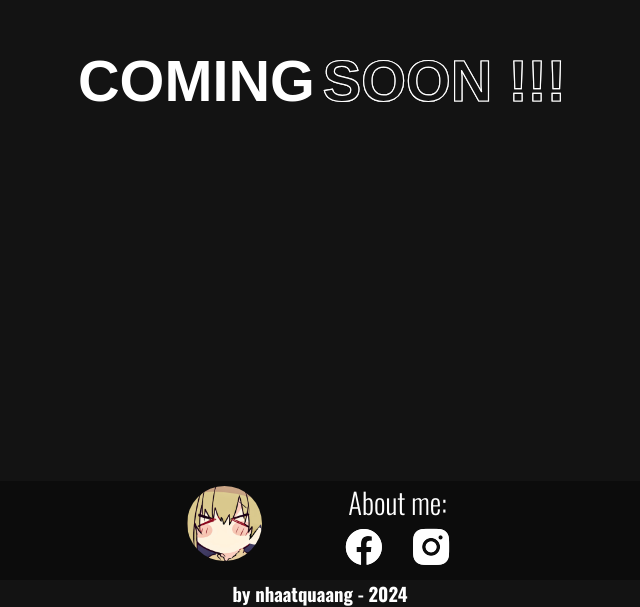
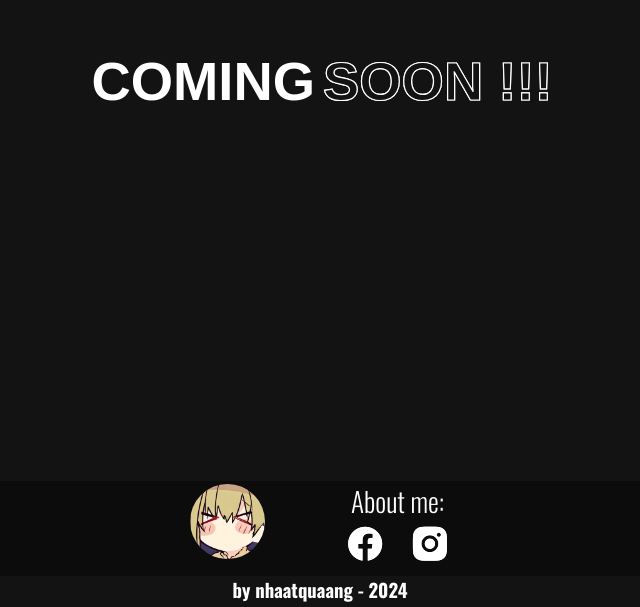
Before and after one commit to NhaatQuaang/NhaatQuaang.github.io, a plain HTML site: page index.html in a window 1280 px wide. Shown: the part 319-926 px from the top of the page, without its empty margins (320-960 px from the left). Drawn offline with nearby package versions, Linux system fonts and the light colour scheme; a web font is replaced by a local one.

Commit message:
Update font size style.css

```diff
--- a/style.css
+++ b/style.css
@@ -27,9 +27,8 @@
 
     div {
         font-family: "Jaro", sans-serif;
-        font-size: 180%;
+        font-size: 170%;
         overflow: auto;
-        word-spacing: 0px;
         font-weight: 300;
         background: #fff;
         background-clip: text;
```
